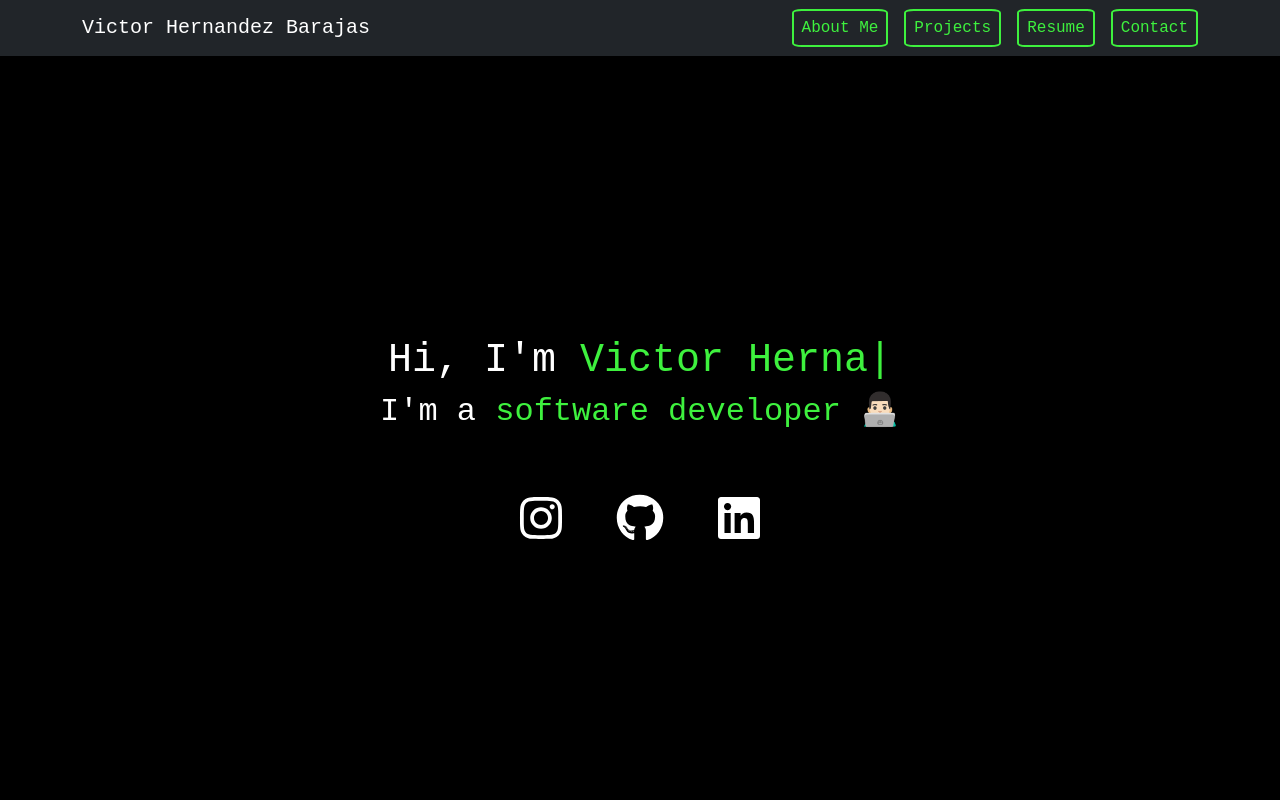
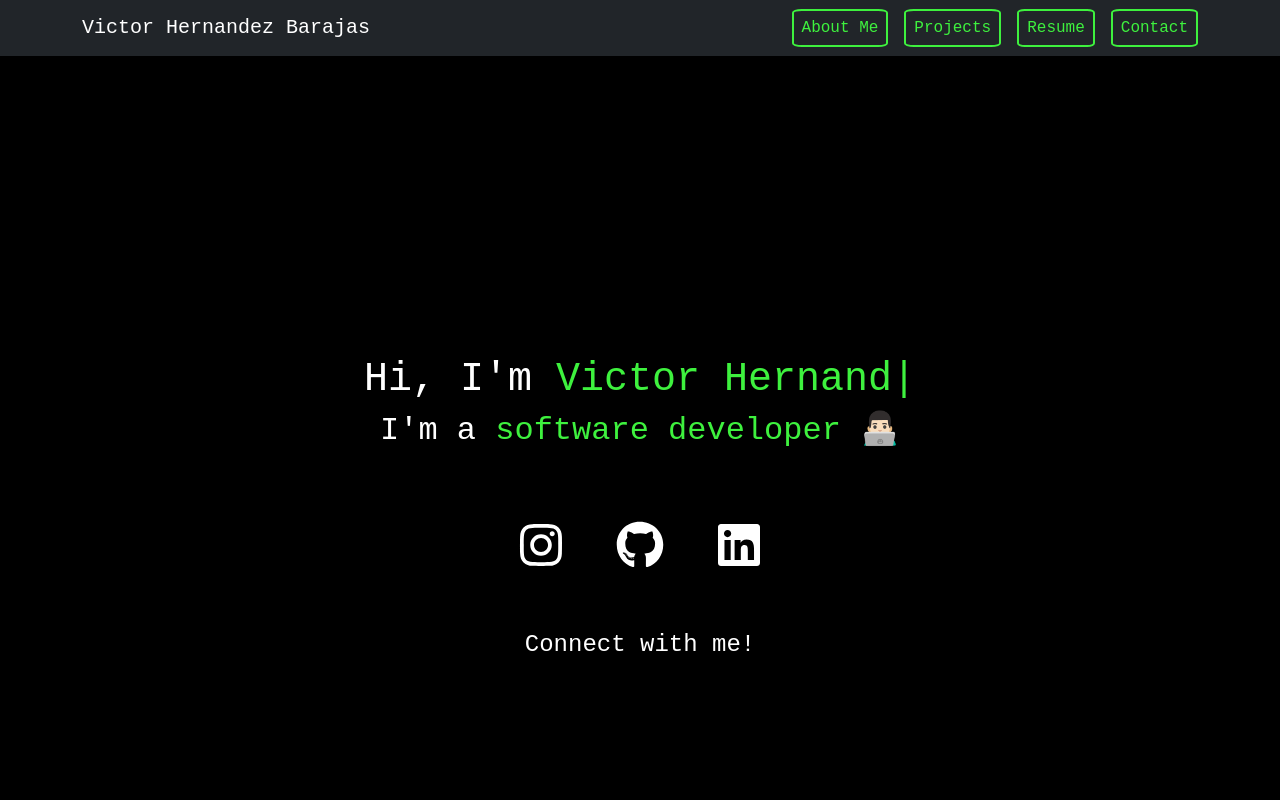
Before and after one commit to hernandezv0110/portfolio, a React (Vite) app: page / in a window 1280 px wide. Shown: the top 800 px of the page. Built offline with nearby package versions, Linux system fonts and the light colour scheme; a web font is replaced by a local one.

Commit message:
Added references to for easy navigation

```diff
--- a/src/App.jsx
+++ b/src/App.jsx
@@ -1,31 +1,39 @@
-import { useState } from "react";
-import reactLogo from "./assets/react.svg";
-import viteLogo from "/vite.svg";
+import { useState, useRef } from "react";
 import "bootstrap/dist/css/bootstrap.min.css";
 import { ReactTyped } from "react-typed";
 
 import "./App.css";
 import NavbarComponent from "./Components/NavbarComponent";
-import SocialMediaComponent from "./Components/SocialMediaComponent";
+import Home from "./Components/Home";
+import AboutMe from "./Components/AboutMe";
 
 function App() {
+  const aboutRef = useRef(null);
+  const projectsRef = useRef(null);
+  const resumeRef = useRef(null);
+  const contactRef = useRef(null);
+
+  const scrollToSection = (ref) => {
+    const navbarHeight = 80;
+    if (ref.current) {
+      window.scrollTo({
+        top: ref.current.offsetTop - navbarHeight,
+        behavior: "smooth",
+      });
+    }
+  };
+
   return (
     <div>
-      <NavbarComponent />
-      <h1 className="white-text">
-        Hi, I'm{" "}
-        <span className="tech-green">
-          <ReactTyped
-            strings={["Victor Hernandez Barajas."]}
-            typeSpeed={100}
-            loop
-          />
-        </span>
-      </h1>
-      <h3 className="animated-text white-text">
-        I'm a <span className="tech-green">software developer</span> 👨🏻‍💻
-      </h3>
-      <SocialMediaComponent />
+      <NavbarComponent
+        aboutRef={aboutRef}
+        projectsRef={projectsRef}
+        resumeRef={resumeRef}
+        contactRef={contactRef}
+        scrollToSection={scrollToSection}
+      />
+      <Home />
+      <AboutMe aboutRef={aboutRef} />
     </div>
   );
 }
--- /dev/null
+++ b/src/Components/AboutMe.jsx
@@ -0,0 +1,11 @@
+import styles from "./AboutMe.module.css";
+
+function AboutMe({ aboutRef }) {
+  return (
+    <div className={styles.AboutMe}>
+      <h1 ref={aboutRef}>About Me</h1>;
+    </div>
+  );
+}
+
+export default AboutMe;
--- /dev/null
+++ b/src/Components/AboutMe.module.css
@@ -0,0 +1,3 @@
+.AboutMe {
+    min-height: 100vh;
+}
--- /dev/null
+++ b/src/Components/Home.jsx
@@ -0,0 +1,28 @@
+import { ReactTyped } from "react-typed";
+import { Fragment } from "react";
+import SocialMediaComponent from "./SocialMediaComponent";
+import styles from "./Home.module.css";
+
+function Home() {
+  return (
+    <div className={styles.Home}>
+      <h1 className="white-text">
+        Hi, I'm{" "}
+        <span className="tech-green">
+          <ReactTyped
+            strings={["Victor Hernandez Barajas."]}
+            typeSpeed={100}
+            loop
+          />
+        </span>
+      </h1>
+      <h3 className="animated-text white-text">
+        I'm a <span className="tech-green">software developer</span> 👨🏻‍💻
+      </h3>
+      <SocialMediaComponent />
+      <h4 className="white-text">Connect with me!</h4>
+    </div>
+  );
+}
+
+export default Home;
--- /dev/null
+++ b/src/Components/Home.module.css
@@ -0,0 +1,8 @@
+.Home {
+  display: flex;
+  flex-direction: column;
+  align-items: center;
+  justify-content: center;
+  min-height: 100vh;
+  position: relative;
+}
--- a/src/Components/NavbarComponent.jsx
+++ b/src/Components/NavbarComponent.jsx
@@ -3,7 +3,13 @@ import Navbar from "react-bootstrap/Navbar";
 import Nav from "react-bootstrap/Nav";
 import styles from "./NavbarComponent.module.css";
 
-function NavbarComponent() {
+function NavbarComponent({
+  aboutRef,
+  projectsRef,
+  resumeRef,
+  contactRef,
+  scrollToSection,
+}) {
   return (
     <Navbar
       bg="dark"
@@ -16,16 +22,28 @@ function NavbarComponent() {
         <Navbar.Toggle aria-controls="navbar-nav" />
         <Navbar.Collapse id="navbar-nav">
           <Nav className="ms-auto d-flex gap-3">
-            <Nav.Link href="/projects" className={styles["tech-green"]}>
+            <Nav.Link
+              onClick={() => scrollToSection(aboutRef)}
+              className={styles["tech-green"]}
+            >
               About Me
             </Nav.Link>
-            <Nav.Link href="/projects" className={styles["tech-green"]}>
+            <Nav.Link
+              onClick={() => scrollToSection(projectsRef)}
+              className={styles["tech-green"]}
+            >
               Projects
             </Nav.Link>
-            <Nav.Link href="/resume" className={styles["tech-green"]}>
+            <Nav.Link
+              onClick={() => scrollToSection(resumeRef)}
+              className={styles["tech-green"]}
+            >
               Resume
             </Nav.Link>
-            <Nav.Link href="/contact" className={styles["tech-green"]}>
+            <Nav.Link
+              onClick={() => scrollToSection(contactRef)}
+              className={styles["tech-green"]}
+            >
               Contact
             </Nav.Link>
           </Nav>
--- a/src/Components/NavbarComponent.module.css
+++ b/src/Components/NavbarComponent.module.css
@@ -9,4 +9,5 @@
 
 .tech-green:hover {
     color: rgb(216, 255, 216);
+    border: 2px solid rgb(216, 255, 216);
 }
--- a/src/Components/SocialMediaComponent.jsx
+++ b/src/Components/SocialMediaComponent.jsx
@@ -2,7 +2,9 @@ import { FaInstagram, FaGithub, FaLinkedin } from "react-icons/fa";
 
 function App() {
   return (
-    <div style={{ textAlign: "center", marginTop: "50px" }}>
+    <div
+      style={{ textAlign: "center", marginTop: "50px", marginBottom: "50px" }}
+    >
       <div
         style={{
           display: "flex",
```
